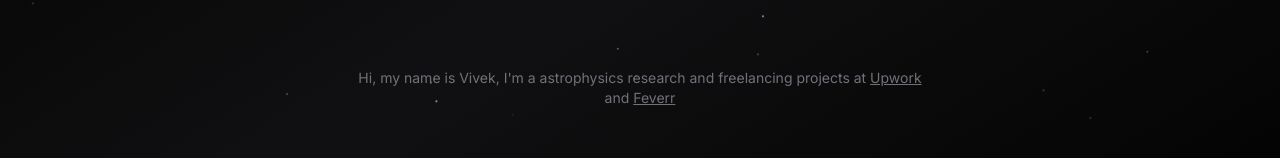
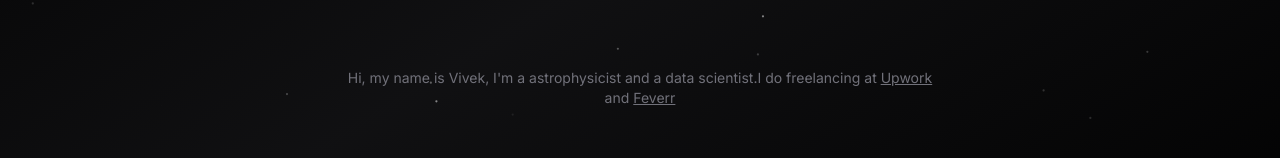
Before and after one commit to Darkandpure/My_portfolio, a Next.js app: page / in a window 1280 px wide. Shown: the part 451-609 px from the top of the page. Built offline with nearby package versions, Linux system fonts and the light colour scheme; no server answers; what tailwindcss-debug-screens would draw is missing.

Commit message:
modified:   app/page.tsx

```diff
--- a/app/page.tsx
+++ b/app/page.tsx
@@ -35,8 +35,8 @@ export default function Home() {
 			<div className="hidden w-screen h-px animate-glow md:block animate-fade-right bg-gradient-to-r from-zinc-300/0 via-zinc-300/50 to-zinc-300/0" />
 			<div className="my-16 text-center animate-fade-in">
 				<h2 className="text-sm text-zinc-500 ">
-					Hi, my name is Vivek, I'm a astrophysics research and freelancing
-					projects at{" "}
+					Hi, my name is Vivek, I'm a astrophysicist and a data scientist.I do freelancing
+					at{" "}
 					<Link
 						target="_blank"
 						href="https://www.upwork.com/freelancers/vivekjyotib"
```
